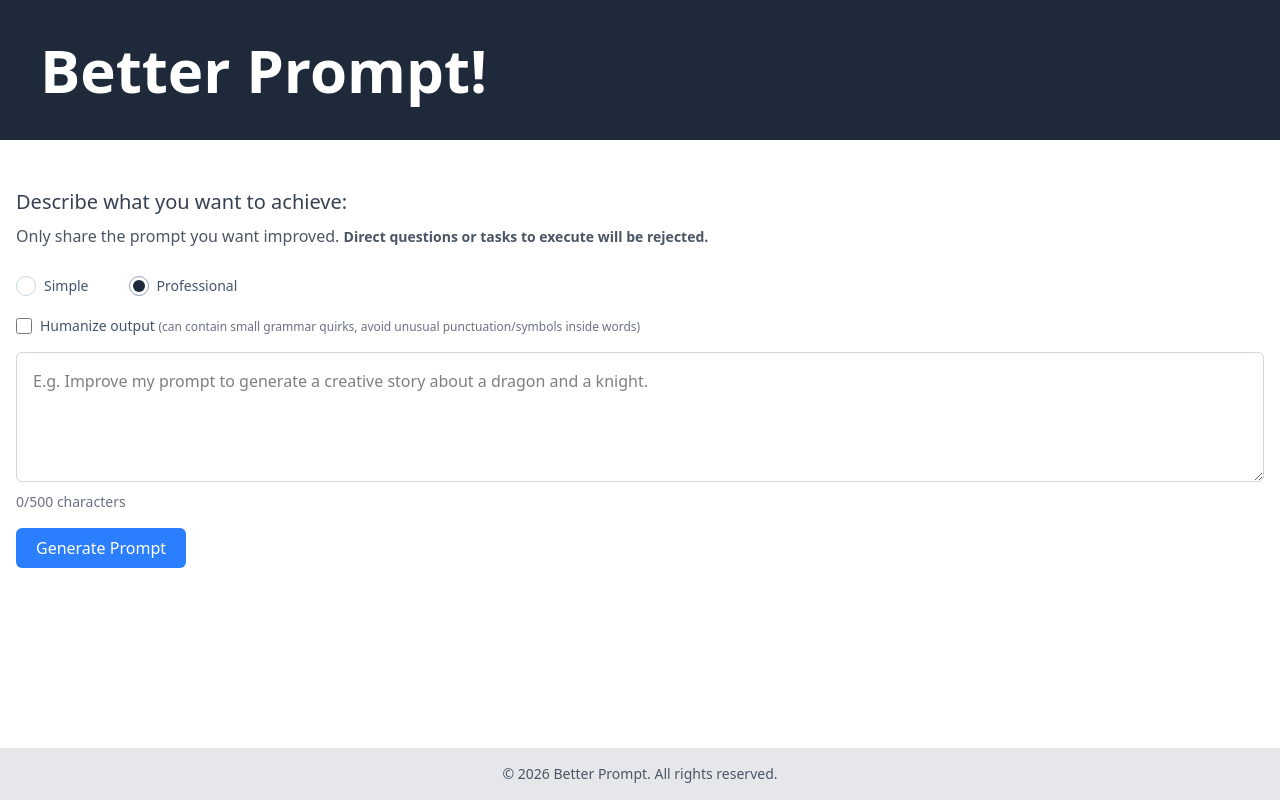
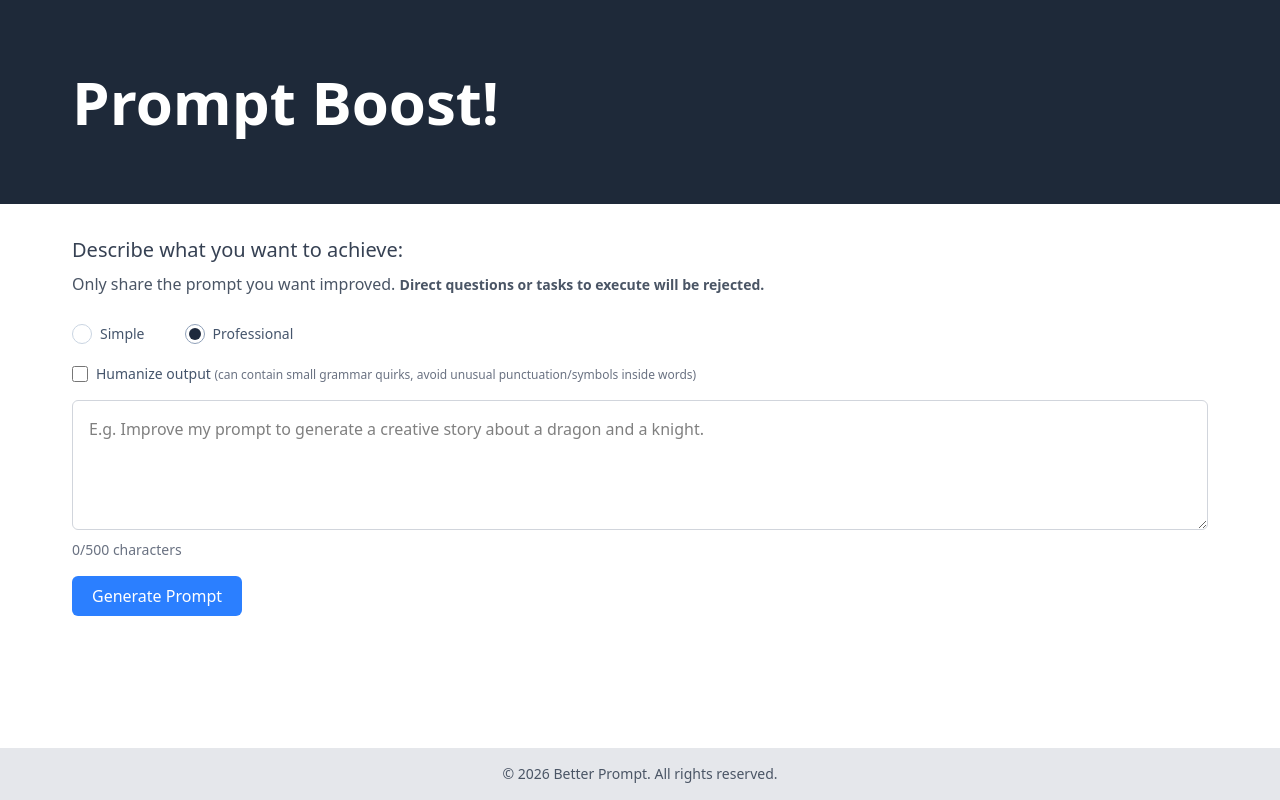
Before and after one commit to Skolldar/BetterPrompt, a React (Vite) app: page / in a window 1280 px wide. Built offline with nearby package versions, Linux system fonts and the light colour scheme; no server answers; what @openrouter/ai-sdk-provider would draw is missing.

Commit message:
feat: update title and header to "Prompt Boost!" for branding consistency

```diff
--- a/index.html
+++ b/index.html
@@ -4,7 +4,7 @@
     <meta charset="UTF-8" />
     <link rel="icon" type="image/svg+xml" href="/ai-platform-svgrepo-com.svg" />
     <meta name="viewport" content="width=device-width, initial-scale=1.0" />
-    <title>Better Prompt</title>
+    <title>Prompt Boost!</title>
   </head>
   <body>
     <div id="root"></div>
--- a/src/App.tsx
+++ b/src/App.tsx
@@ -83,12 +83,12 @@ function App() {
     <header className="p-10 bg-gray-800 text-white">
       <div className="container mx-auto">
         <a href="/">
-          <h1 className="cursor-pointer lg:text-6xl font-bold text-3xl">Better Prompt!</h1>
+          <h1 className="cursor-pointer lg:text-6xl font-bold text-3xl">Prompt Boost!</h1>
         </a>
       </div>
     </header>
 
-    <main className="container mx-auto my-8 p-4">
+    <main className="container mx-auto">
       <h2 className="text-4xl text-center">
       </h2>
       <section>
--- a/src/index.css
+++ b/src/index.css
@@ -7,6 +7,11 @@ body, #root {
 	flex-direction: column;
 	min-height: 100vh;
 }
+.container {
+	max-width: 1200px;
+	margin: 0 auto;
+	padding: 2rem;
+}
 
 main {
 	flex: 1 0 auto;
```
